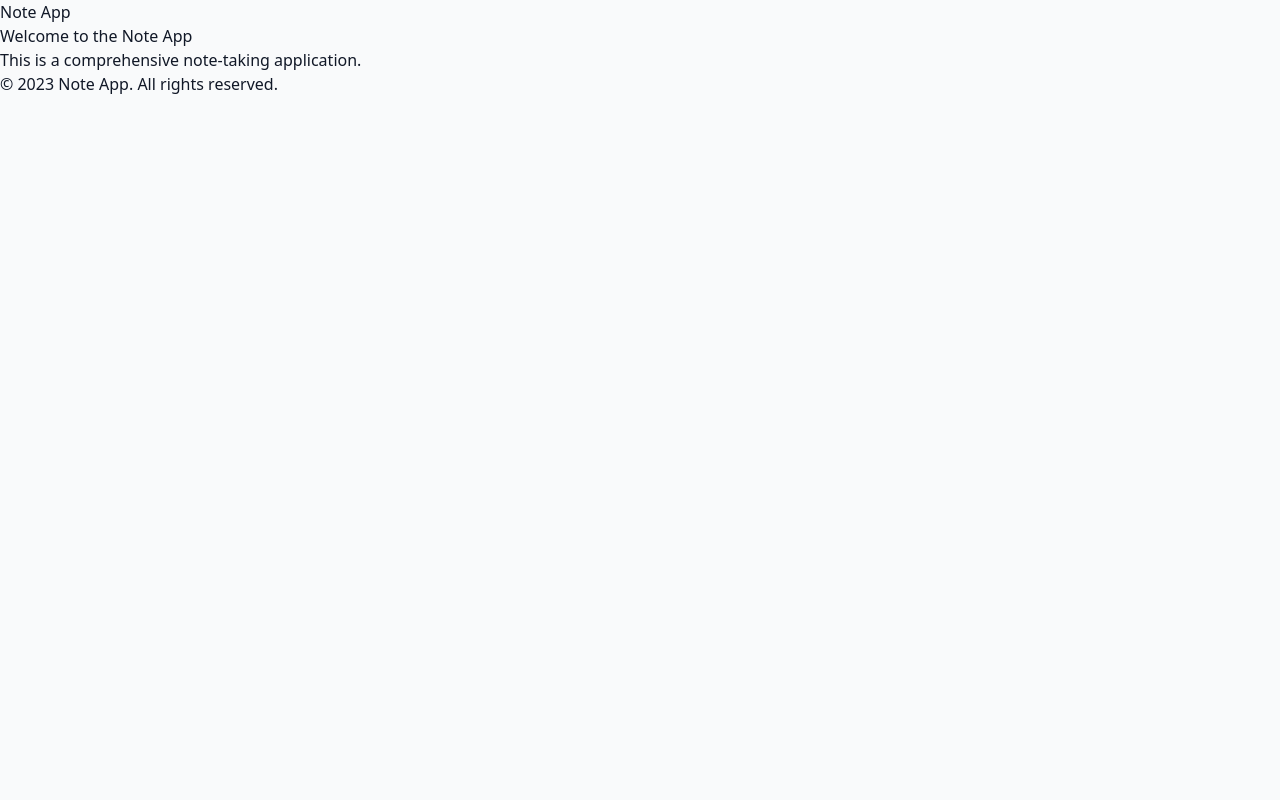
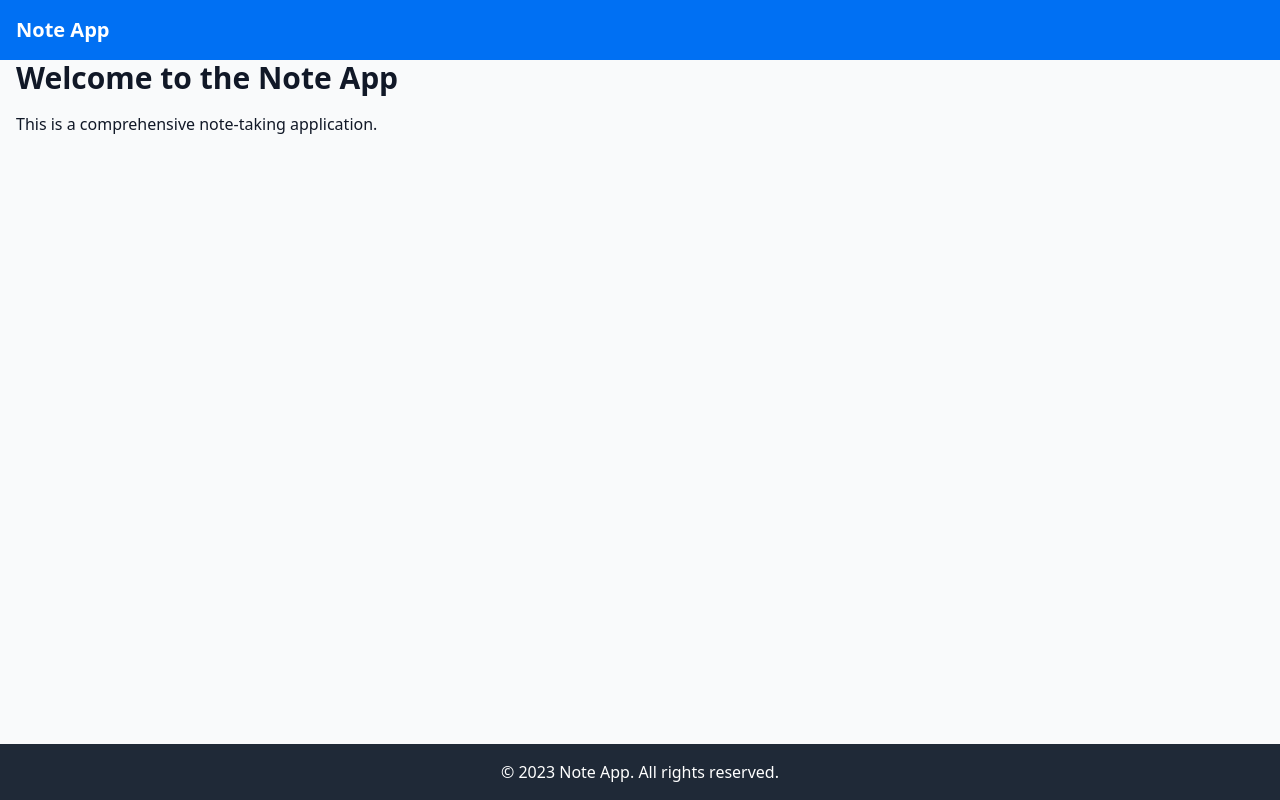
Before and after one commit to AmrElDessouki22/note-app, a Next.js app: page / in a window 1280 px wide. Built offline with nearby package versions, Linux system fonts and the light colour scheme.

Commit message:
Add tailwind.config.ts

```diff
--- /dev/null
+++ b/tailwind.config.ts
@@ -0,0 +1,11 @@
+module.exports = {
+  content: ['./src/**/*.{js,ts,jsx,tsx}'],
+  theme: {
+    extend: {
+      colors: {
+        primary: '#0070f3',
+      },
+    },
+  },
+  plugins: [],
+};
```
